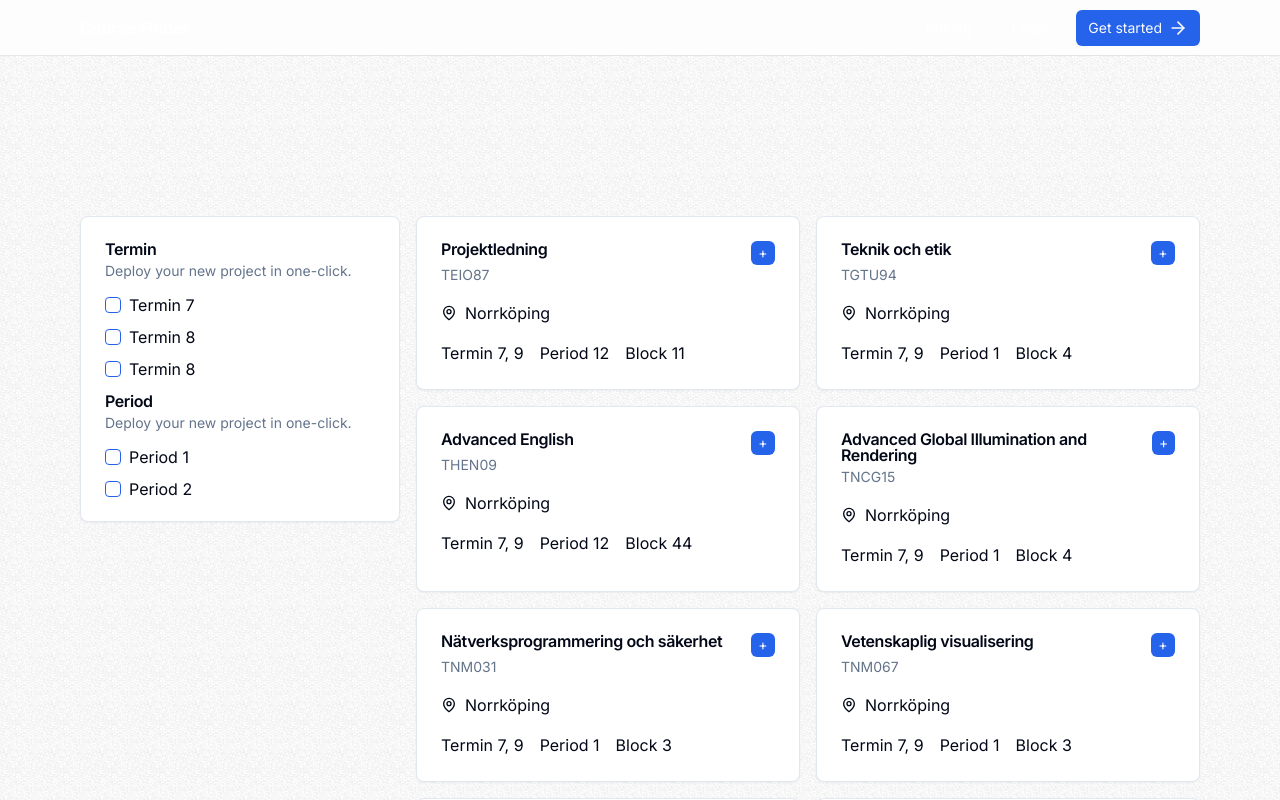
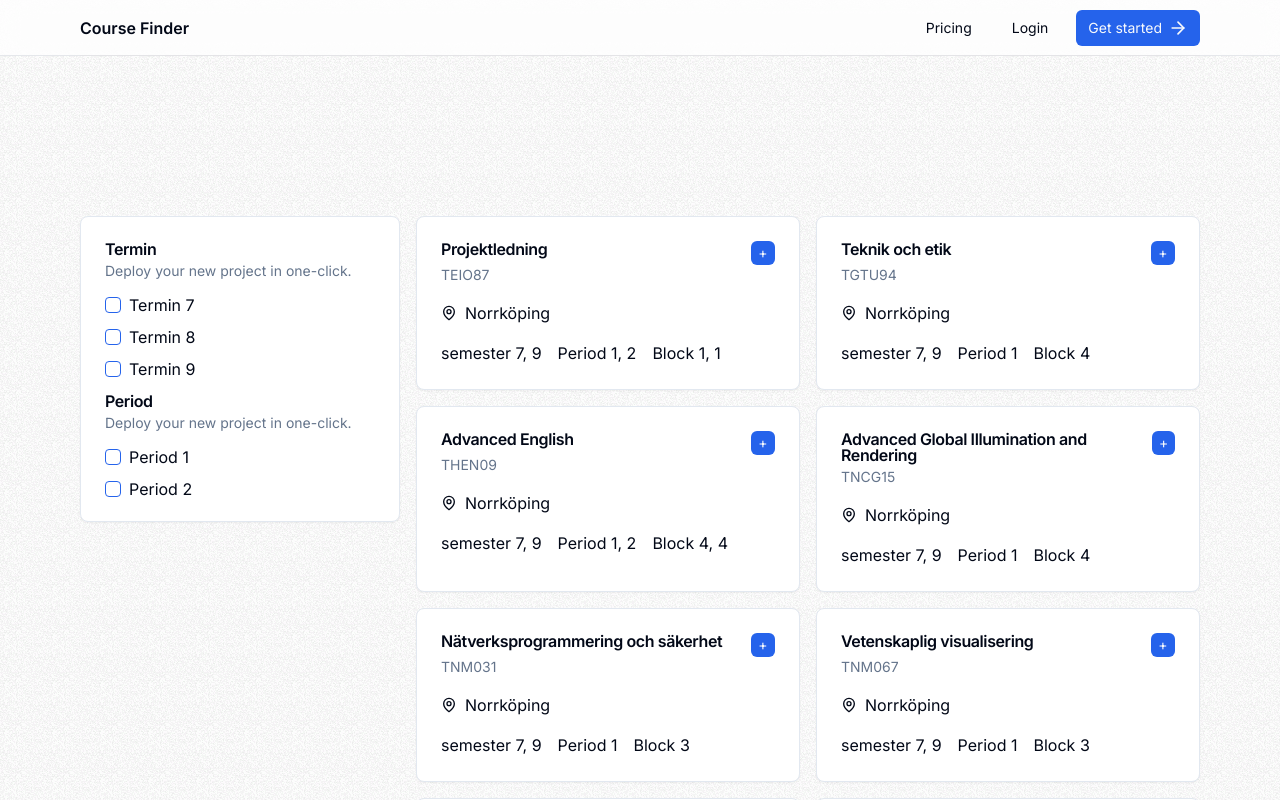
Before and after one commit to filipbagen/course-finder, a React (Vite) app: page /dashboard in a window 1280 px wide. Shown: the top 800 px of the page. Built offline with nearby package versions, Linux system fonts and the light colour scheme.

Commit message:
implemented working filter

```diff
--- a/src/App.tsx
+++ b/src/App.tsx
@@ -12,7 +12,7 @@ import { Toaster } from '@/components/ui/sonner';
 const App = () => {
   return (
     <Router>
-      <div className="min-h-screen antialiased dark:bg-gray-900 grainy dark:bg-none text-white">
+      <div className="min-h-screen antialiased dark:bg-gray-900 grainy dark:bg-none dark:text-white">
         <Navbar />
         <MaxWidthWrapper>
           <Routes>
--- a/src/components/ui/checkbox.tsx
+++ b/src/components/ui/checkbox.tsx
@@ -1,28 +1,30 @@
-import * as React from "react"
-import * as CheckboxPrimitive from "@radix-ui/react-checkbox"
-import { Check } from "lucide-react"
-
-import { cn } from "@/utils/utils"
+import * as React from 'react';
+import * as CheckboxPrimitive from '@radix-ui/react-checkbox';
+import { Check } from 'lucide-react';
+import { cn } from '@/utils/utils';
 
 const Checkbox = React.forwardRef<
   React.ElementRef<typeof CheckboxPrimitive.Root>,
-  React.ComponentPropsWithoutRef<typeof CheckboxPrimitive.Root>
->(({ className, ...props }, ref) => (
+  React.ComponentPropsWithoutRef<typeof CheckboxPrimitive.Root> & {
+    onCheckedChange?: (checked: boolean) => void;
+  }
+>(({ className, onCheckedChange, ...props }, ref) => (
   <CheckboxPrimitive.Root
     ref={ref}
+    onCheckedChange={onCheckedChange} // Pass the onCheckedChange prop to the Radix Checkbox
     className={cn(
-      "peer h-4 w-4 shrink-0 rounded-sm border border-primary ring-offset-background focus-visible:outline-none focus-visible:ring-2 focus-visible:ring-ring focus-visible:ring-offset-2 disabled:cursor-not-allowed disabled:opacity-50 data-[state=checked]:bg-primary data-[state=checked]:text-primary-foreground",
+      'peer h-4 w-4 shrink-0 rounded-sm border border-primary ring-offset-background focus-visible:outline-none focus-visible:ring-2 focus-visible:ring-ring focus-visible:ring-offset-2 disabled:cursor-not-allowed disabled:opacity-50 data-[state=checked]:bg-primary data-[state=checked]:text-primary-foreground',
       className
     )}
     {...props}
   >
     <CheckboxPrimitive.Indicator
-      className={cn("flex items-center justify-center text-current")}
+      className={cn('flex items-center justify-center text-current')}
     >
       <Check className="h-4 w-4" />
     </CheckboxPrimitive.Indicator>
   </CheckboxPrimitive.Root>
-))
-Checkbox.displayName = CheckboxPrimitive.Root.displayName
+));
+Checkbox.displayName = 'Checkbox';
 
-export { Checkbox }
+export { Checkbox };
--- a/src/pages/Home/Dashboard.tsx
+++ b/src/pages/Home/Dashboard.tsx
@@ -1,3 +1,9 @@
+// react
+import React, { useState, ChangeEvent } from 'react';
+
+// components
+import Filter from './Filter';
+
 // icons
 import { MapPin } from 'lucide-react';
 
@@ -16,13 +22,69 @@ import {
 } from '@/components/ui/card';
 import { toast } from 'sonner';
 
-// components
-import Filter from './Filter';
+interface Course {
+  courseCode: string;
+  courseName: string;
+  location: string;
+  semester: string[];
+  period: string[];
+  block: string[];
+  // Add other course properties as needed
+}
+
+interface SelectedFilters {
+  period: string[];
+  semester: string[];
+  // Add other filter types as needed, for example:
+  // block: string[];
+}
 
 const Dashboard = () => {
-  const showSonner = () => {
+  const [selectedFilters, setSelectedFilters] = useState<SelectedFilters>({
+    period: [],
+    semester: [],
+    // Initialize other filters as needed
+  });
+
+  const handleFilterChange =
+    (filterType: keyof SelectedFilters, value: string) =>
+    (checked: boolean) => {
+      setSelectedFilters((prevFilters) => {
+        const currentFilterValues = prevFilters[filterType] || [];
+        if (checked) {
+          return {
+            ...prevFilters,
+            [filterType]: [...currentFilterValues, value],
+          };
+        } else {
+          return {
+            ...prevFilters,
+            [filterType]: currentFilterValues.filter((item) => item !== value),
+          };
+        }
+      });
+    };
+
+  const filterCourses = (courses: Course[]) => {
+    return courses.filter((course) => {
+      return Object.entries(selectedFilters).every(
+        ([filterType, filterValues]) => {
+          if (filterValues.length === 0) {
+            return true;
+          }
+          return filterValues.some((value: string) =>
+            course[filterType as keyof Course]?.includes(value)
+          );
+        }
+      );
+    });
+  };
+
+  const filteredCourses = filterCourses(courses);
+
+  const showSonner = (courseName: string) => {
     toast('Course added!', {
-      description: 'You added [insert course name] to your schedule.',
+      description: `You added ${courseName} to your schedule.`,
       action: {
         label: 'Undo',
         onClick: () => console.log('Undo'),
@@ -32,14 +94,18 @@ const Dashboard = () => {
 
   return (
     <div className="mt-28 sm:mt-40 flex gap-4">
-      <Filter />
+      <Filter handleFilterChange={handleFilterChange} />
+
       <div className="flex flex-wrap gap-4 justify-between">
-        {courses.map((course) => (
+        {filteredCourses.map((course) => (
           <Card key={course.courseCode} className="flex-grow">
             <CardHeader>
               <div className="flex justify-between">
                 <CardTitle>{course.courseName}</CardTitle>
-                <Button onClick={() => showSonner()} size={'icon'}>
+                <Button
+                  onClick={() => showSonner(course.courseName)}
+                  size={'icon'}
+                >
                   +
                 </Button>
               </div>
@@ -52,9 +118,9 @@ const Dashboard = () => {
               </div>
             </CardContent>
             <CardFooter className="flex gap-4">
-              <p>Termin {course.semester.join(', ')}</p>
-              <p>Period {course.period}</p>
-              <p>Block {course.block}</p>
+              <p>semester {course.semester.join(', ')}</p>
+              <p>Period {course.period.join(', ')}</p>
+              <p>Block {course.block.join(', ')}</p>
             </CardFooter>
           </Card>
         ))}
--- a/src/pages/Home/Filter.tsx
+++ b/src/pages/Home/Filter.tsx
@@ -9,55 +9,62 @@ import {
 } from '@/components/ui/card';
 import { Checkbox } from '@/components/ui/checkbox';
 
-const Filter = () => {
-  return (
-    <>
+interface SelectedFilters {
+  period: string[];
+  semester: string[];
+  // Add other filter types as needed, for example:
+  // block: string[];
+}
+
+interface FilterProps {
+  handleFilterChange: (
+    filterType: keyof SelectedFilters,
+    value: string
+  ) => (checked: boolean) => void;
+}
+
+const Filter: React.FC<FilterProps> = ({ handleFilterChange }) => (
   <Card className="sticky max-h-max inset-x-0 top-16 overflow-scroll">
     {/* Semester */}
     <CardHeader>
       <CardTitle>Termin</CardTitle>
-          <CardDescription>
-            Deploy your new project in one-click.
-          </CardDescription>
+      <CardDescription>Deploy your new project in one-click.</CardDescription>
     </CardHeader>
+
     <CardContent className="flex flex-col gap-4">
       <div className="items-top flex space-x-2">
-            <Checkbox />
+        <Checkbox onCheckedChange={handleFilterChange('semester', '7')} />
         <div className="grid gap-1.5 leading-none">Termin 7</div>
       </div>
 
       <div className="items-top flex space-x-2">
-            <Checkbox />
+        <Checkbox onCheckedChange={handleFilterChange('semester', '8')} />
         <div className="grid gap-1.5 leading-none">Termin 8</div>
       </div>
 
       <div className="items-top flex space-x-2">
-            <Checkbox />
-            <div className="grid gap-1.5 leading-none">Termin 8</div>
+        <Checkbox onCheckedChange={handleFilterChange('semester', '8')} />
+        <div className="grid gap-1.5 leading-none">Termin 9</div>
       </div>
     </CardContent>
 
     {/* Period */}
     <CardHeader>
       <CardTitle>Period</CardTitle>
-          <CardDescription>
-            Deploy your new project in one-click.
-          </CardDescription>
+      <CardDescription>Deploy your new project in one-click.</CardDescription>
     </CardHeader>
     <CardContent className="flex flex-col gap-4">
       <div className="items-top flex space-x-2">
-            <Checkbox />
+        <Checkbox onCheckedChange={handleFilterChange('period', '1')} />
         <div className="grid gap-1.5 leading-none">Period 1</div>
       </div>
 
       <div className="items-top flex space-x-2">
-            <Checkbox />
+        <Checkbox onCheckedChange={handleFilterChange('period', '2')} />
         <div className="grid gap-1.5 leading-none">Period 2</div>
       </div>
     </CardContent>
   </Card>
-    </>
 );
-};
 
 export default Filter;
--- /dev/null
+++ b/src/pages/Home/types.ts
@@ -0,0 +1,22 @@
+export type FilterState = {
+  semester: string[];
+  period: string[];
+  // Add other filters here
+};
+
+export type Course = {
+  courseName: string;
+  credits: string;
+  courseCode: string;
+  mainFieldOfStudy: string[];
+  courseLevel: string;
+  semester: string[];
+  period: string[];
+  block: string[];
+  location: string;
+  url: string;
+  prerequisites: string;
+  exclusions: string[];
+  studyPace: string;
+  examination: { [key: string]: any }[];
+};
```
Lines whose indentation alone changed are shown as unchanged.
